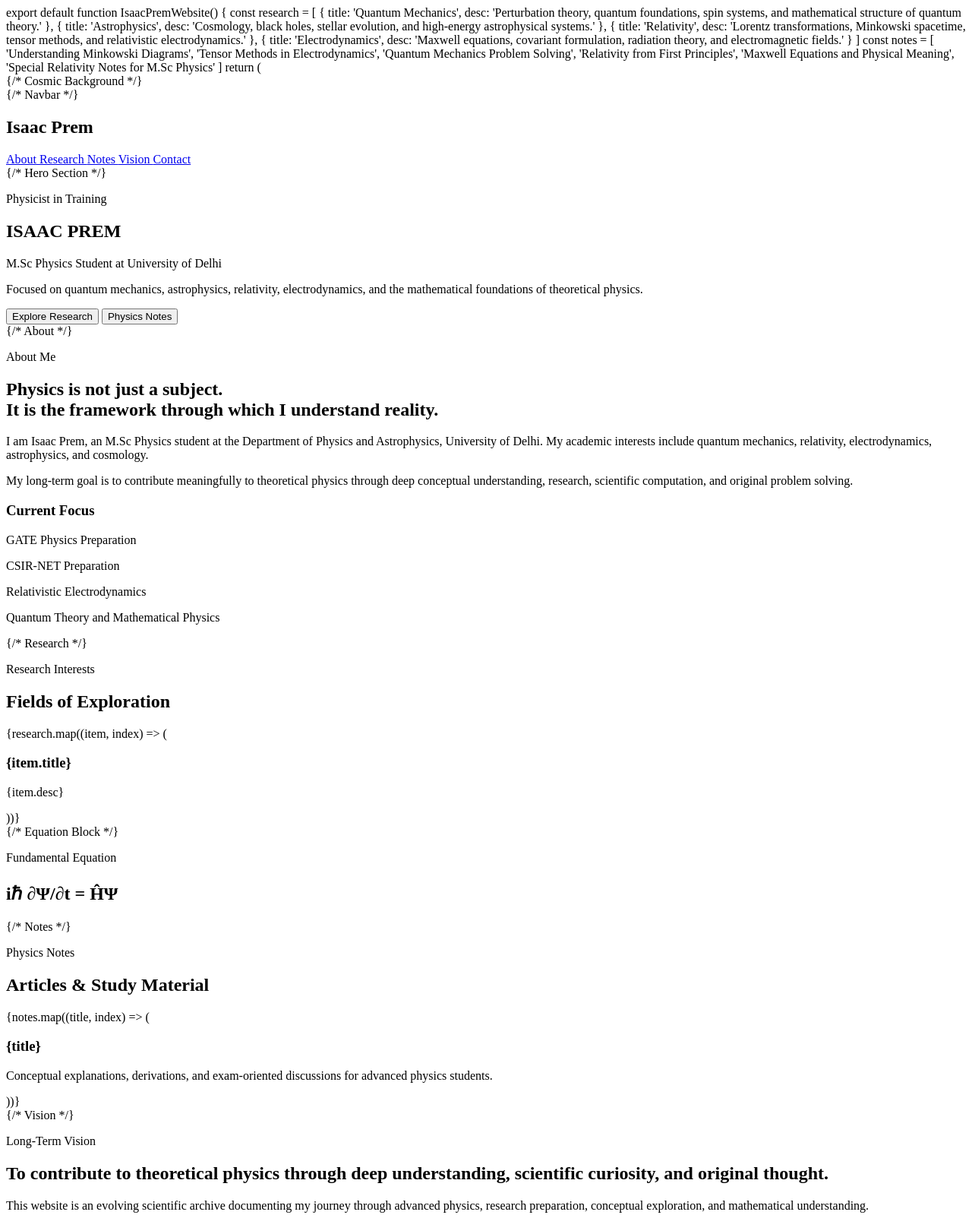
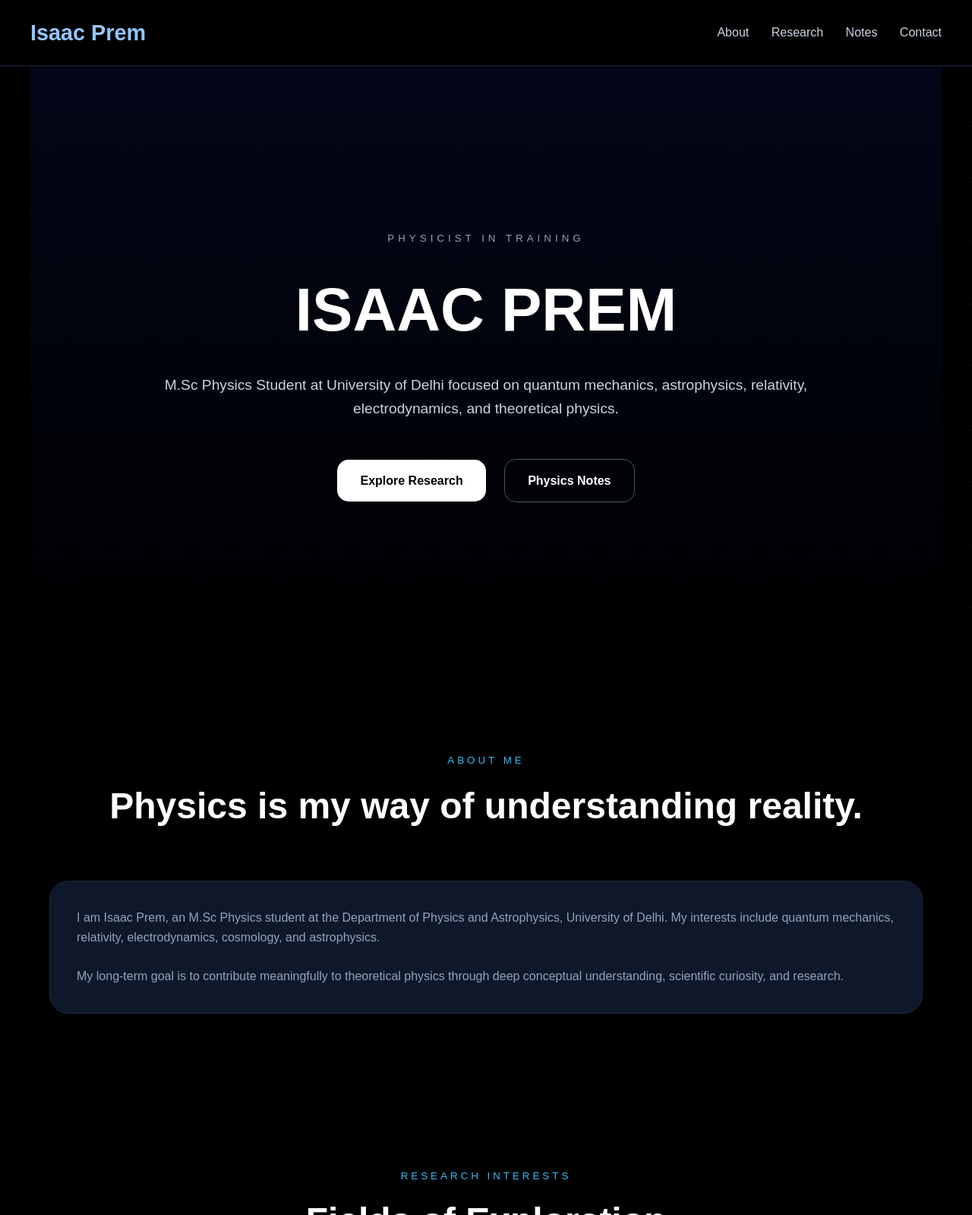
Before and after one commit to isaacprem-07/isaacprem-firstweb, a plain HTML site: page index.html in a window 1280 px wide. Shown: the top 1599 px of the page at 76% size. Drawn offline with Linux system fonts and the light colour scheme.

Commit message:
index.html

```diff
--- a/index.html
+++ b/index.html
@@ -1,273 +1,343 @@
-export default function IsaacPremWebsite() {
-  const research = [
-    {
-      title: 'Quantum Mechanics',
-      desc: 'Perturbation theory, quantum foundations, spin systems, and mathematical structure of quantum theory.'
-    },
-    {
-      title: 'Astrophysics',
-      desc: 'Cosmology, black holes, stellar evolution, and high-energy astrophysical systems.'
-    },
-    {
-      title: 'Relativity',
-      desc: 'Lorentz transformations, Minkowski spacetime, tensor methods, and relativistic electrodynamics.'
-    },
-    {
-      title: 'Electrodynamics',
-      desc: 'Maxwell equations, covariant formulation, radiation theory, and electromagnetic fields.'
+<!DOCTYPE html>
+<html lang="en">
+<head>
+  <meta charset="UTF-8">
+  <meta name="viewport" content="width=device-width, initial-scale=1.0">
+  <title>Isaac Prem | Physicist</title>
+
+  <style>
+    * {
+      margin: 0;
+      padding: 0;
+      box-sizing: border-box;
+      scroll-behavior: smooth;
     }
-  ]
 
-  const notes = [
-    'Understanding Minkowski Diagrams',
-    'Tensor Methods in Electrodynamics',
-    'Quantum Mechanics Problem Solving',
-    'Relativity from First Principles',
-    'Maxwell Equations and Physical Meaning',
-    'Special Relativity Notes for M.Sc Physics'
-  ]
+    body {
+      font-family: Arial, sans-serif;
+      background: #000;
+      color: white;
+      line-height: 1.6;
+      overflow-x: hidden;
+    }
 
-  return (
-    <div className="min-h-screen bg-black text-white overflow-x-hidden font-sans relative">
-      {/* Cosmic Background */}
-      <div className="fixed inset-0 -z-20 bg-black" />
+    body::before {
+      content: "";
+      position: fixed;
+      width: 100%;
+      height: 100%;
+      background-image:
+        radial-gradient(white 1px, transparent 1px),
+        radial-gradient(white 1px, transparent 1px);
+      background-size: 80px 80px;
+      background-position: 0 0, 40px 40px;
+      opacity: 0.08;
+      z-index: -1;
+    }
 
-      <div className="fixed inset-0 -z-10 opacity-30">
-        <div className="absolute top-20 left-20 w-1 h-1 bg-white rounded-full" />
-        <div className="absolute top-40 left-1/3 w-1 h-1 bg-white rounded-full" />
-        <div className="absolute top-60 right-40 w-1 h-1 bg-white rounded-full" />
-        <div className="absolute bottom-40 left-1/4 w-1 h-1 bg-white rounded-full" />
-        <div className="absolute bottom-60 right-1/3 w-1 h-1 bg-white rounded-full" />
-        <div className="absolute top-1/2 left-1/2 w-1 h-1 bg-white rounded-full" />
-      </div>
+    nav {
+      position: sticky;
+      top: 0;
+      background: rgba(0,0,0,0.85);
+      backdrop-filter: blur(10px);
+      border-bottom: 1px solid #1e293b;
+      padding: 20px 40px;
+      display: flex;
+      justify-content: space-between;
+      align-items: center;
+      z-index: 100;
+    }
 
-      {/* Navbar */}
-      <nav className="sticky top-0 z-50 backdrop-blur-xl bg-black/50 border-b border-slate-800">
-        <div className="max-w-7xl mx-auto px-6 py-5 flex justify-between items-center">
-          <h1 className="text-2xl font-bold tracking-wide">
-            Isaac Prem
-          </h1>
+    nav h1 {
+      font-size: 1.8rem;
+      color: #93c5fd;
+    }
 
-          <div className="hidden md:flex gap-8 text-slate-300">
-            <a href="#about" className="hover:text-white transition">
-              About
-            </a>
-            <a href="#research" className="hover:text-white transition">
-              Research
-            </a>
-            <a href="#notes" className="hover:text-white transition">
-              Notes
-            </a>
-            <a href="#vision" className="hover:text-white transition">
-              Vision
-            </a>
-            <a href="#contact" className="hover:text-white transition">
-              Contact
-            </a>
-          </div>
+    nav a {
+      color: #cbd5e1;
+      text-decoration: none;
+      margin-left: 25px;
+      transition: 0.3s;
+    }
+
+    nav a:hover {
+      color: white;
+    }
+
+    .hero {
+      min-height: 100vh;
+      display: flex;
+      flex-direction: column;
+      justify-content: center;
+      align-items: center;
+      text-align: center;
+      padding: 20px;
+      background: linear-gradient(to bottom, #020617, #000000);
+    }
+
+    .hero small {
+      letter-spacing: 5px;
+      color: #94a3b8;
+      margin-bottom: 20px;
+    }
+
+    .hero h2 {
+      font-size: 5rem;
+      margin-bottom: 20px;
+    }
+
+    .hero p {
+      max-width: 850px;
+      color: #cbd5e1;
+      font-size: 1.2rem;
+    }
+
+    .btns {
+      margin-top: 40px;
+    }
+
+    .btn {
+      display: inline-block;
+      padding: 15px 30px;
+      margin: 10px;
+      border-radius: 15px;
+      text-decoration: none;
+      transition: 0.3s;
+      font-weight: bold;
+    }
+
+    .primary {
+      background: white;
+      color: black;
+    }
+
+    .secondary {
+      border: 1px solid #475569;
+      color: white;
+    }
+
+    .btn:hover {
+      transform: translateY(-4px);
+    }
+
+    section {
+      max-width: 1200px;
+      margin: auto;
+      padding: 100px 25px;
+    }
+
+    .section-title {
+      text-align: center;
+      margin-bottom: 60px;
+    }
+
+    .section-title small {
+      color: #38bdf8;
+      letter-spacing: 4px;
+    }
+
+    .section-title h3 {
+      font-size: 3rem;
+      margin-top: 10px;
+    }
+
+    .grid {
+      display: grid;
+      grid-template-columns: repeat(auto-fit, minmax(280px, 1fr));
+      gap: 30px;
+    }
+
+    .card {
+      background: #0f172a;
+      border: 1px solid #1e293b;
+      padding: 35px;
+      border-radius: 25px;
+      transition: 0.3s;
+    }
+
+    .card:hover {
+      transform: translateY(-8px);
+      border-color: #38bdf8;
+    }
+
+    .card h4 {
+      font-size: 1.7rem;
+      margin-bottom: 15px;
+      color: #e2e8f0;
+    }
+
+    .card p, .card li {
+      color: #94a3b8;
+    }
+
+    .equation {
+      text-align: center;
+      background: #020617;
+      border: 1px solid #1e293b;
+      border-radius: 25px;
+      padding: 50px 20px;
+      margin-top: 40px;
+    }
+
+    .equation h2 {
+      font-size: 3rem;
+      color: #7dd3fc;
+    }
+
+    footer {
+      border-top: 1px solid #1e293b;
+      text-align: center;
+      padding: 40px 20px;
+      color: #64748b;
+    }
+
+    @media(max-width: 768px) {
+      .hero h2 {
+        font-size: 3rem;
+      }
+
+      .section-title h3 {
+        font-size: 2rem;
+      }
+
+      nav {
+        flex-direction: column;
+        gap: 15px;
+      }
+    }
+  </style>
+</head>
+
+<body>
+
+  <nav>
+    <h1>Isaac Prem</h1>
+
+    <div>
+      <a href="#about">About</a>
+      <a href="#research">Research</a>
+      <a href="#notes">Notes</a>
+      <a href="#contact">Contact</a>
     </div>
   </nav>
 
-      {/* Hero Section */}
-      <section className="min-h-screen flex flex-col justify-center items-center text-center px-6 relative">
-        <div className="absolute inset-0 bg-gradient-to-b from-slate-950/30 via-black to-black" />
+  <section class="hero">
+    <small>PHYSICIST IN TRAINING</small>
 
-        <div className="relative z-10 max-w-5xl">
-          <p className="uppercase tracking-[0.35em] text-slate-400 mb-6 text-sm md:text-base">
-            Physicist in Training
+    <h2>ISAAC PREM</h2>
+
+    <p>
+      M.Sc Physics Student at University of Delhi focused on
+      quantum mechanics, astrophysics, relativity,
+      electrodynamics, and theoretical physics.
     </p>
 
-          <h1 className="text-6xl md:text-8xl font-black tracking-tight leading-none">
-            ISAAC PREM
-          </h1>
+    <div class="btns">
+      <a href="#research" class="btn primary">Explore Research</a>
+      <a href="#notes" class="btn secondary">Physics Notes</a>
+    </div>
+  </section>
 
-          <p className="mt-8 text-xl md:text-3xl text-slate-300 leading-relaxed">
-            M.Sc Physics Student at University of Delhi
+  <section id="about">
+    <div class="section-title">
+      <small>ABOUT ME</small>
+      <h3>Physics is my way of understanding reality.</h3>
+    </div>
+
+    <div class="card">
+      <p>
+        I am Isaac Prem, an M.Sc Physics student at the Department of Physics and Astrophysics, University of Delhi.
+        My interests include quantum mechanics, relativity, electrodynamics, cosmology, and astrophysics.
       </p>
 
-          <p className="mt-6 max-w-3xl mx-auto text-slate-400 text-lg leading-relaxed">
-            Focused on quantum mechanics, astrophysics, relativity,
-            electrodynamics, and the mathematical foundations of theoretical physics.
+      <br>
+
+      <p>
+        My long-term goal is to contribute meaningfully to theoretical physics through deep conceptual understanding,
+        scientific curiosity, and research.
       </p>
+    </div>
+  </section>
 
-          <div className="mt-12 flex flex-wrap justify-center gap-5">
-            <button className="px-8 py-4 rounded-2xl bg-white text-black font-semibold hover:scale-105 transition duration-300 shadow-2xl">
-              Explore Research
-            </button>
+  <section id="research">
+    <div class="section-title">
+      <small>RESEARCH INTERESTS</small>
+      <h3>Fields of Exploration</h3>
+    </div>
 
-            <button className="px-8 py-4 rounded-2xl border border-slate-700 hover:bg-slate-900 transition duration-300">
-              Physics Notes
-            </button>
+    <div class="grid">
+      <div class="card">
+        <h4>Quantum Mechanics</h4>
+        <p>Perturbation theory, quantum foundations, spin systems, and mathematical formalism.</p>
+      </div>
+
+      <div class="card">
+        <h4>Astrophysics</h4>
+        <p>Black holes, cosmology, stellar evolution, and high-energy astrophysics.</p>
+      </div>
+
+      <div class="card">
+        <h4>Relativity</h4>
+        <p>Lorentz transformations, Minkowski spacetime, and covariant physics.</p>
+      </div>
+
+      <div class="card">
+        <h4>Electrodynamics</h4>
+        <p>Maxwell equations, field theory, radiation, and relativistic electrodynamics.</p>
+      </div>
+    </div>
+
+    <div class="equation">
+      <p style="color:#64748b; margin-bottom:20px;">FUNDAMENTAL EQUATION</p>
+      <h2>iℏ ∂Ψ/∂t = ĤΨ</h2>
+    </div>
+  </section>
+
+  <section id="notes">
+    <div class="section-title">
+      <small>PHYSICS NOTES</small>
+      <h3>Articles & Study Material</h3>
+    </div>
+
+    <div class="grid">
+      <div class="card">
+        <h4>Understanding Minkowski Diagrams</h4>
+        <p>Geometrical understanding of spacetime and Lorentz transformations.</p>
+      </div>
+
+      <div class="card">
+        <h4>Tensor Methods in Electrodynamics</h4>
+        <p>Covariant formulation and relativistic tensor notation.</p>
+      </div>
+
+      <div class="card">
+        <h4>Quantum Mechanics Problem Solving</h4>
+        <p>Advanced methods for perturbation theory and operator techniques.</p>
+      </div>
+
+      <div class="card">
+        <h4>Special Relativity Notes</h4>
+        <p>Conceptual derivations and M.Sc-level relativity understanding.</p>
       </div>
     </div>
   </section>
 
-      {/* About */}
-      <section id="about" className="max-w-7xl mx-auto px-6 py-24">
-        <div className="grid md:grid-cols-2 gap-14 items-center">
-          <div>
-            <p className="text-sky-400 uppercase tracking-[0.3em] text-sm mb-5">
-              About Me
-            </p>
-
-            <h2 className="text-5xl font-bold mb-8 leading-tight">
-              Physics is not just a subject.
-              <br />
-              It is the framework through which I understand reality.
-            </h2>
-
-            <p className="text-slate-300 text-lg leading-relaxed">
-              I am Isaac Prem, an M.Sc Physics student at the Department of Physics and Astrophysics, University of Delhi.
-              My academic interests include quantum mechanics, relativity, electrodynamics, astrophysics, and cosmology.
-            </p>
-
-            <p className="text-slate-400 mt-6 text-lg leading-relaxed">
-              My long-term goal is to contribute meaningfully to theoretical physics through deep conceptual understanding,
-              research, scientific computation, and original problem solving.
-            </p>
+  <section id="contact">
+    <div class="section-title">
+      <small>CONTACT</small>
+      <h3>Scientific Networking</h3>
     </div>
 
-          <div className="bg-gradient-to-br from-slate-950 to-slate-900 border border-slate-800 rounded-[2rem] p-10 shadow-2xl">
-            <h3 className="text-3xl font-bold mb-8">Current Focus</h3>
-
-            <div className="space-y-5 text-slate-300 text-lg">
-              <div className="flex items-center gap-4">
-                <div className="w-3 h-3 rounded-full bg-sky-400" />
-                <p>GATE Physics Preparation</p>
-              </div>
-
-              <div className="flex items-center gap-4">
-                <div className="w-3 h-3 rounded-full bg-sky-400" />
-                <p>CSIR-NET Preparation</p>
-              </div>
-
-              <div className="flex items-center gap-4">
-                <div className="w-3 h-3 rounded-full bg-sky-400" />
-                <p>Relativistic Electrodynamics</p>
-              </div>
-
-              <div className="flex items-center gap-4">
-                <div className="w-3 h-3 rounded-full bg-sky-400" />
-                <p>Quantum Theory and Mathematical Physics</p>
-              </div>
-            </div>
-          </div>
-        </div>
-      </section>
-
-      {/* Research */}
-      <section id="research" className="max-w-7xl mx-auto px-6 py-24">
-        <div className="text-center mb-16">
-          <p className="text-sky-400 uppercase tracking-[0.3em] text-sm mb-5">
-            Research Interests
-          </p>
-
-          <h2 className="text-5xl font-bold">
-            Fields of Exploration
-          </h2>
-        </div>
-
-        <div className="grid md:grid-cols-2 gap-8">
-          {research.map((item, index) => (
-            <div
-              key={index}
-              className="bg-slate-950 border border-slate-800 rounded-[2rem] p-10 hover:-translate-y-2 hover:border-sky-500/40 transition duration-300 shadow-2xl"
-            >
-              <h3 className="text-3xl font-bold mb-5">
-                {item.title}
-              </h3>
-
-              <p className="text-slate-400 text-lg leading-relaxed">
-                {item.desc}
-              </p>
-            </div>
-          ))}
-        </div>
-      </section>
-
-      {/* Equation Block */}
-      <section className="max-w-5xl mx-auto px-6 py-10 text-center">
-        <div className="border border-slate-800 rounded-[2rem] p-10 bg-slate-950">
-          <p className="text-slate-500 mb-6 uppercase tracking-[0.2em] text-sm">
-            Fundamental Equation
-          </p>
-
-          <h2 className="text-3xl md:text-5xl font-light text-sky-300 break-words">
-            iℏ ∂Ψ/∂t = ĤΨ
-          </h2>
-        </div>
-      </section>
-
-      {/* Notes */}
-      <section id="notes" className="max-w-7xl mx-auto px-6 py-24">
-        <div className="text-center mb-16">
-          <p className="text-sky-400 uppercase tracking-[0.3em] text-sm mb-5">
-            Physics Notes
-          </p>
-
-          <h2 className="text-5xl font-bold">
-            Articles & Study Material
-          </h2>
-        </div>
-
-        <div className="grid md:grid-cols-2 gap-8">
-          {notes.map((title, index) => (
-            <div
-              key={index}
-              className="bg-slate-900 border border-slate-800 rounded-[2rem] p-8 hover:bg-slate-950 hover:border-sky-500/30 transition duration-300"
-            >
-              <h3 className="text-2xl font-semibold mb-4">
-                {title}
-              </h3>
-
-              <p className="text-slate-400 leading-relaxed">
-                Conceptual explanations, derivations, and exam-oriented discussions for advanced physics students.
-              </p>
-            </div>
-          ))}
-        </div>
-      </section>
-
-      {/* Vision */}
-      <section id="vision" className="max-w-5xl mx-auto px-6 py-24 text-center">
-        <p className="text-sky-400 uppercase tracking-[0.3em] text-sm mb-5">
-          Long-Term Vision
-        </p>
-
-        <h2 className="text-5xl font-bold leading-tight mb-10">
-          To contribute to theoretical physics
-          through deep understanding,
-          scientific curiosity,
-          and original thought.
-        </h2>
-
-        <p className="text-slate-400 text-xl leading-relaxed max-w-4xl mx-auto">
-          This website is an evolving scientific archive documenting my journey through advanced physics,
-          research preparation, conceptual exploration, and mathematical understanding.
-        </p>
-      </section>
-
-      {/* Contact */}
-      <section id="contact" className="max-w-4xl mx-auto px-6 py-24 text-center">
-        <h2 className="text-5xl font-bold mb-8">
-          Contact
-        </h2>
-
-        <p className="text-slate-300 text-xl mb-10 leading-relaxed">
-          Open for scientific discussions, academic networking, and collaboration.
-        </p>
-
-        <div className="space-y-4 text-slate-400 text-lg">
+    <div class="card" style="text-align:center;">
       <p>isaacprem.physics@gmail.com</p>
       <p>Department of Physics & Astrophysics</p>
       <p>University of Delhi</p>
     </div>
   </section>
 
-      {/* Footer */}
-      <footer className="border-t border-slate-800 py-10 text-center text-slate-500 text-sm">
+  <footer>
     © 2026 Isaac Prem — Physics, Research, and Discovery.
   </footer>
-    </div>
-  )
-}
+
+</body>
+</html>
```
Lines whose indentation alone changed are shown as unchanged.
